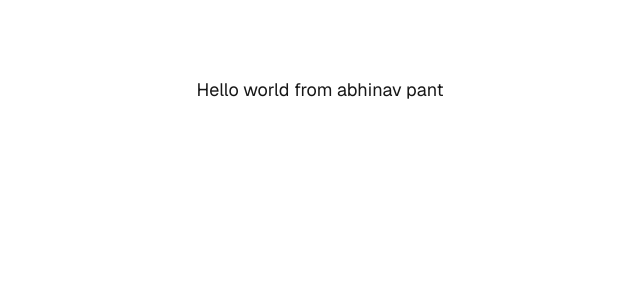
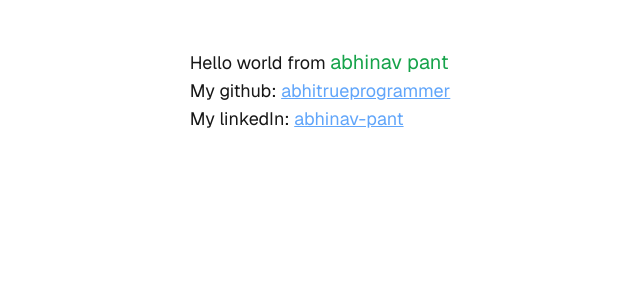
Before and after one commit to abhitrueprogrammer/portfolio, a Next.js app: page / in a window 1280 px wide. Shown: the top 300 px of the page, without its empty margins (320-960 px from the left). Built offline with nearby package versions, Linux system fonts and the light colour scheme.

Commit message:
added links to github and linkedin

```diff
--- a/app/page.tsx
+++ b/app/page.tsx
@@ -1,9 +1,24 @@
+import Link from "next/link";
 
 export default function Home() {
-  const name = "abhinav pant"
+  const name = "abhinav pant";
   return (
     <div className="grid text-lg grid-rows-[20px_1fr_20px] items-center justify-items-center min-h-screen p-8 pb-20 gap-16 sm:p-20 font-[family-name:var(--font-geist-sans)]">
-      Hello world from {name}
+      <div>
+      <p>Hello world from <span className="text-xl text-green-600">{name}</span></p>
+        <p>
+          My github:{" "}
+          <Link className="text-blue-400 underline" href="https://github.com/abhitrueprogrammer/">
+            abhitrueprogrammer
+          </Link>
+        </p>
+        <p>
+          My linkedIn:{" "}
+          <Link className="text-blue-400 underline" href="https://www.linkedin.com/in/abhinav-pant/">
+            abhinav-pant
+          </Link>
+        </p>
+      </div>
     </div>
   );
 }
```
